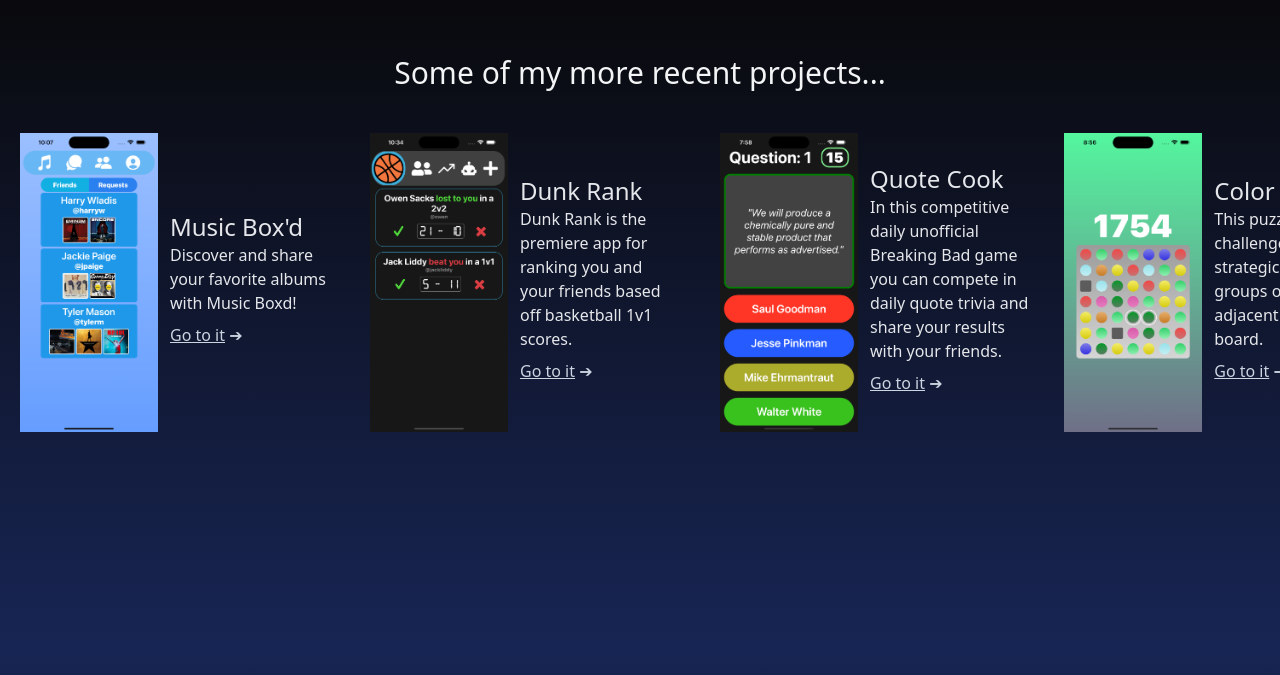
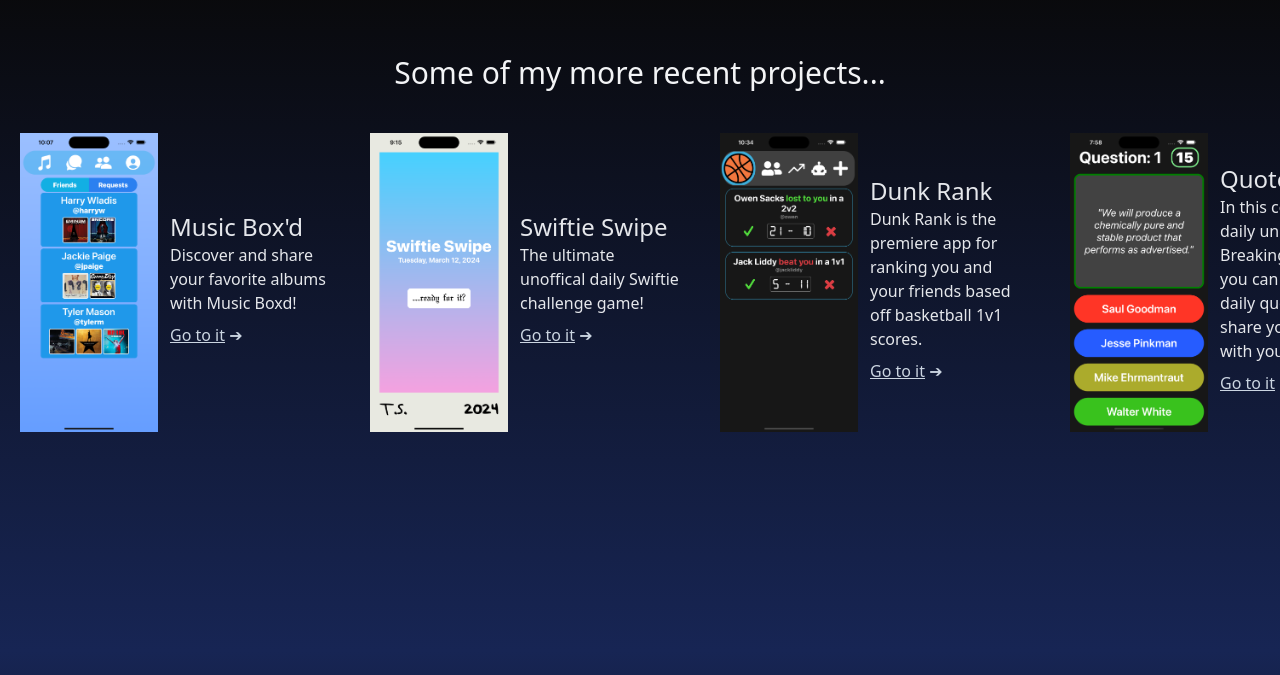
Before and after one commit to AndrewWladis/nextjs-portfolio, a Next.js app: page / in a window 1280 px wide. Shown: the part 746-1421 px from the top of the page. Built offline with nearby package versions, Linux system fonts and the light colour scheme.

Commit message:
Added Swiftie Swipe

```diff
--- a/package.json
+++ b/package.json
@@ -9,6 +9,7 @@
     "lint": "next lint"
   },
   "dependencies": {
+    "@next/swc-darwin-arm64": "^14.1.0",
     "@types/node": "20.2.6",
     "@types/react": "18.2.10",
     "@types/react-dom": "18.2.4",
--- a/src/app/page.tsx
+++ b/src/app/page.tsx
@@ -56,6 +56,11 @@
               name: "Music Box'd",
               link: "https://apps.apple.com/app/id6476071299",
               description: "Discover and share your favorite albums with Music Boxd!"
+            },
+            {
+              name: "Swiftie Swipe",
+              link: "https://apps.apple.com/us/app/swiftie-swipe/id6479224086",
+              description: "The ultimate unoffical daily Swiftie challenge game!"
             },
             {
               name: "Dunk Rank",
```
Also changed, not shown: public/swiftieswipe.png (added).
